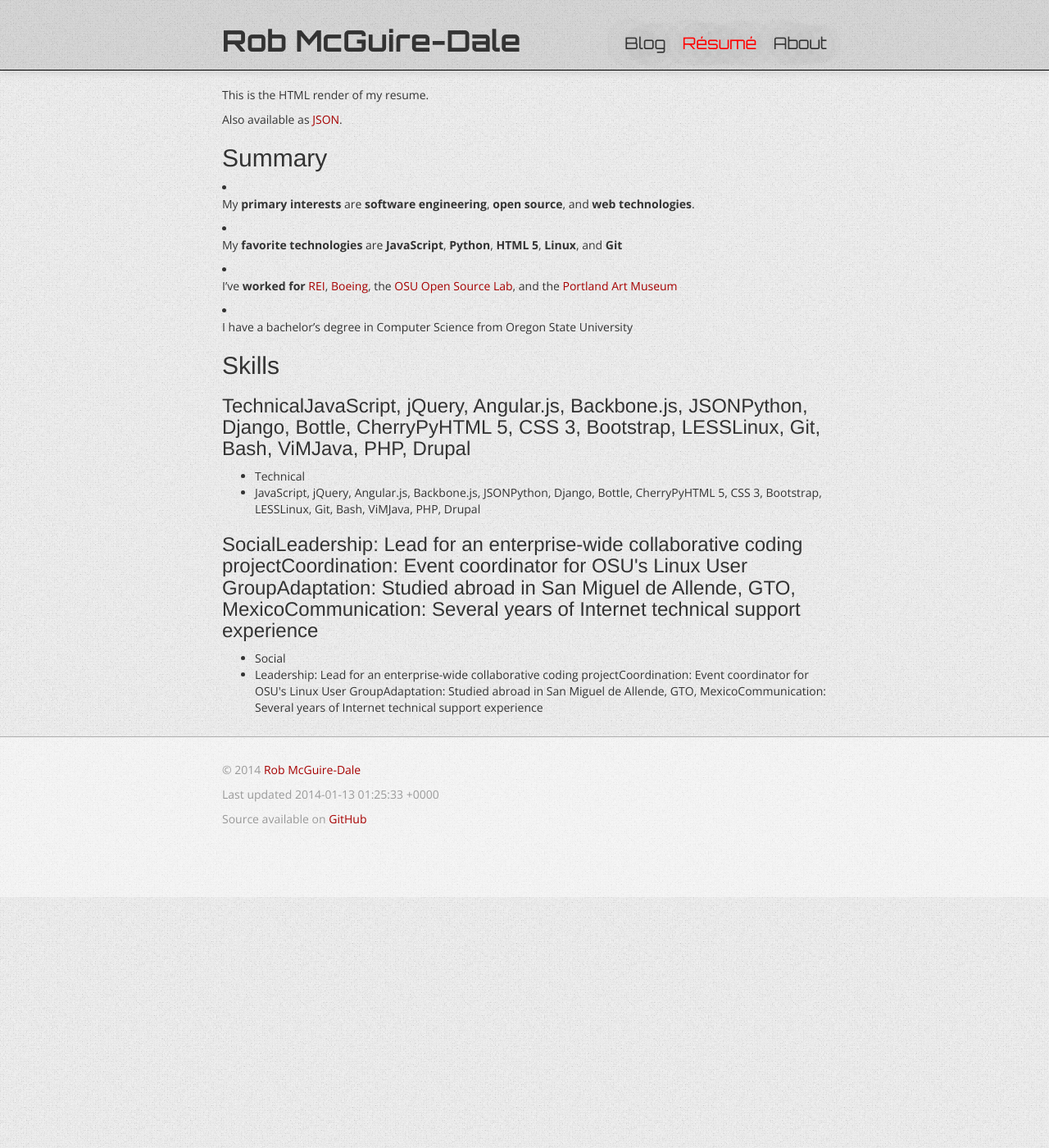
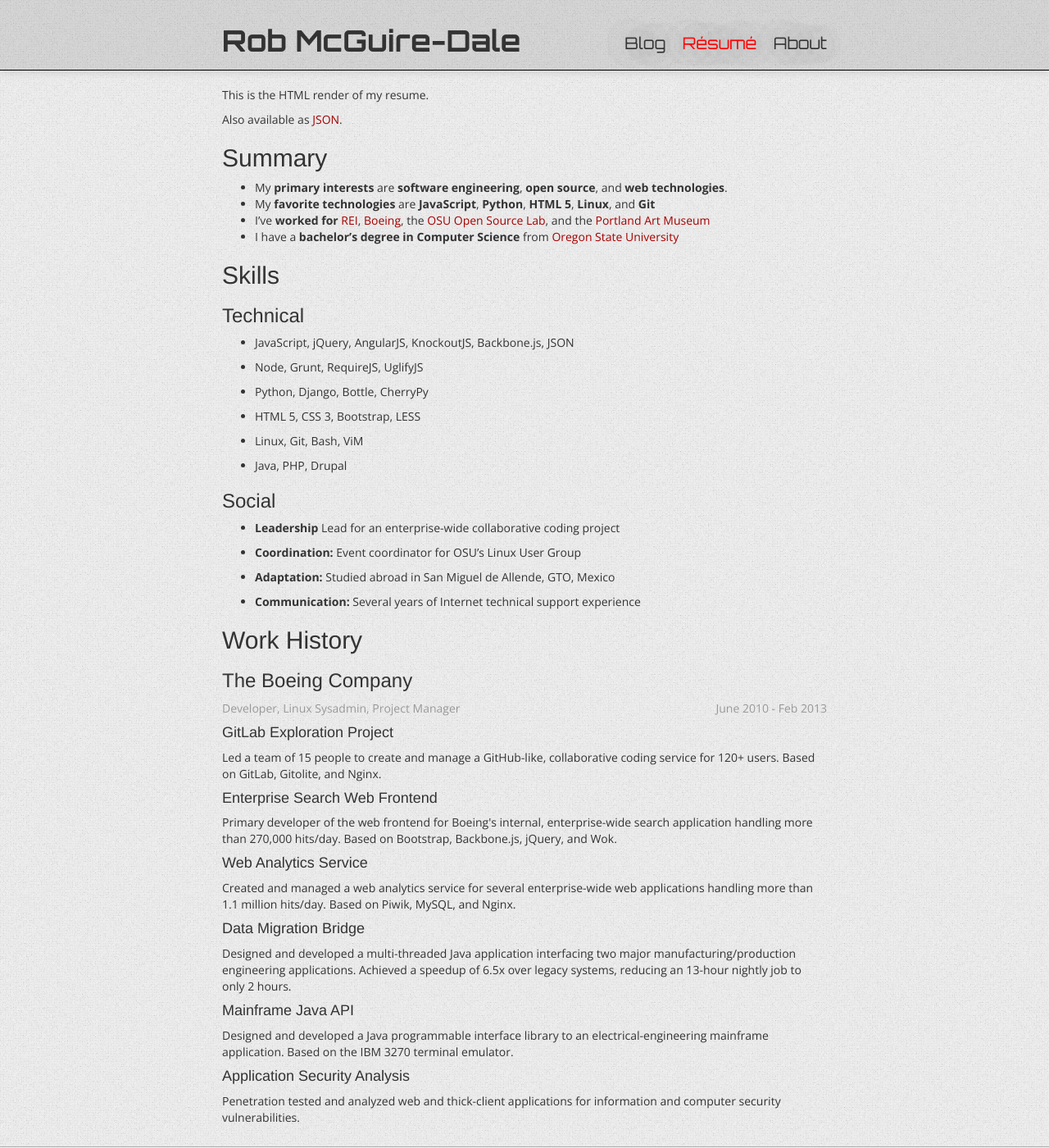
Before and after one commit to robatron/website, a Jekyll site: the page built from resume/index.html, in a window 1280 px wide and 1400 px high. Shown: the whole window at 82% size. Built offline with Jekyll 4.4.1, drawn with Linux system fonts in a browser that asks for light colours; Markdown is read by kramdown in place of the engine named in the settings.

Commit message:
Gettin' Liquid to work with YAML resume data structures

```diff
--- a/_data/resume.yml
+++ b/_data/resume.yml
@@ -1,78 +1,68 @@
 # Resume Data for Rob McGuire-Dale
 
-summary:
+summary: |
     - My **primary interests** are **software engineering**, **open source**, and **web technologies**.
     - My **favorite technologies** are **JavaScript**, **Python**, **HTML 5**, **Linux**, and **Git**
     - I've **worked for** [REI](//rei.com), [Boeing](//boeing.com), the [OSU Open Source Lab](//osuosl.org), and the [Portland Art Museum](//portlandartmuseum.org)
-    - I have a bachelor's degree in Computer Science from Oregon State University
+    - I have a **bachelor's degree in Computer Science** from [Oregon State University](//osu.gov/)
 
 
 skills:
     Technical:
-        - JavaScript, jQuery, Angular.js, Backbone.js, JSON
+        - JavaScript, jQuery, AngularJS, KnockoutJS, Backbone.js, JSON
+        - Node, Grunt, RequireJS, UglifyJS
         - Python, Django, Bottle, CherryPy
         - HTML 5, CSS 3, Bootstrap, LESS
         - Linux, Git, Bash, ViM
         - Java, PHP, Drupal
 
     Social:
-        - "Leadership: Lead for an enterprise-wide collaborative coding project"
-        - "Coordination: Event coordinator for OSU's Linux User Group"
-        - "Adaptation: Studied abroad in San Miguel de Allende, GTO, Mexico"
-        - "Communication: Several years of Internet technical support experience"
+        - "**Leadership** Lead for an enterprise-wide collaborative coding project"
+        - "**Coordination:** Event coordinator for OSU's Linux User Group"
+        - "**Adaptation:** Studied abroad in San Miguel de Allende, GTO, Mexico"
+        - "**Communication:** Several years of Internet technical support experience"
 
 
-work_experience:
+work_history:
 
-    boeing:
-        name: The Boeing Company
+    "The Boeing Company":
+
         role: Developer, Linux Sysadmin, Project Manager
+
         date:
             from:   June 2010
             to:     Feb 2013
 
         projects:
-            gitlab:
-                name: GitLab Exploration Project
-                description:
-                    Led a team of 15 people to create and manage a GitHub-like,
-                    collaborative coding service for 120+ users. Based on
-                    GitLab, Gitolite, and Nginx.
+            "GitLab Exploration Project": >
+                Led a team of 15 people to create and manage a GitHub-like,
+                collaborative coding service for 120+ users. Based on
+                GitLab, Gitolite, and Nginx.
 
 
-            search_ui:
-                name: Enterprise Search Web Frontend
-                description:
-                    Primary developer of the web frontend for Boeing's
-                    internal, enterprise-wide search application handling more
-                    than 270,000 hits/day. Based on Bootstrap, Backbone.js,
-                    jQuery, and Wok.
+            "Enterprise Search Web Frontend": >
+                Primary developer of the web frontend for Boeing's
+                internal, enterprise-wide search application handling more
+                than 270,000 hits/day. Based on Bootstrap, Backbone.js,
+                jQuery, and Wok.
 
-            analytics:
-                name: Web Analytics Service
-                description:
-                    Created and managed a web analytics service for several
-                    enterprise-wide web applications handling more than 1.1
-                    million hits/day. Based on Piwik, MySQL, and Nginx.
+            "Web Analytics Service": >
+                Created and managed a web analytics service for several
+                enterprise-wide web applications handling more than 1.1
+                million hits/day. Based on Piwik, MySQL, and Nginx.
 
-            db_migrate:
-                name: Data Migration Bridge
-                description:
-                    Designed and developed a multi-threaded Java application
-                    interfacing two major manufacturing/production engineering
-                    applications. Achieved a speedup of 6.5x over legacy
-                    systems, reducing an 13-hour nightly job to only 2 hours.
+            "Data Migration Bridge": >
+                Designed and developed a multi-threaded Java application
+                interfacing two major manufacturing/production engineering
+                applications. Achieved a speedup of 6.5x over legacy
+                systems, reducing an 13-hour nightly job to only 2 hours.
 
-            mainframe_api:
-                name: Mainframe Java API
-                description:
-                    Designed and developed a Java programmable interface
-                    library to an electrical-engineering mainframe application.
-                    Based on the IBM 3270 terminal emulator.
+            "Mainframe Java API": >
+                Designed and developed a Java programmable interface
+                library to an electrical-engineering mainframe application.
+                Based on the IBM 3270 terminal emulator.
 
-            app_sec:
-                name: Application Security Analysis
-                description:
-                    Penetration tested and analyzed web and thick-client
-                    applications for information and computer security
-                    vulnerabilities.
+            "Application Security Analysis": >
+                Penetration tested and analyzed web and thick-client
+                applications for information and computer security
+                vulnerabilities.
--- a/resume/index.html
+++ b/resume/index.html
@@ -13,19 +13,45 @@
     </p>
 
     <h2>Summary</h2>
-    {% for summary_li in site.data.resume.summary %}
-        <li>{{ summary_li | markdownify }}</li>
-    {% endfor %}
-
+    {{ site.data.resume.summary | markdownify }}
 
     <h2>Skills</h2>
-    {% for skill_category in site.data.resume.skills %}
-        <h3>{{ skill_category }}</h3>
+    {% for skillset in site.data.resume.skills %}
+        <h3>{{ skillset[0] }}</h3>
         <ul>
-            {% for skill in skill_category %}
-                <li>{{ skill }}</li>
+            {% for skill in skillset[1] %}
+                <li>{{ skill | markdownify }}</li>
             {% endfor %}
         </ul>
     {% endfor %}
 
+    <h2>Work History</h2>
+    {% for employer in site.data.resume.work_history %}
+
+        {% assign employer_name = employer[0] %}
+        {% assign employer_info = employer[1] %}
+
+        <h3>{{ employer_name }}</h3>
+
+        <span class="text-muted">
+            {{ employer_info.role }}
+        </span>
+        <span class="text-muted pull-right">
+            {{ employer_info.date.from }} -
+            {{ employer_info.date.to }}
+        </span>
+
+        <div class="projects">
+            {% for project in employer_info.projects %}
+
+                {% assign project_name = project[0] %}
+                {% assign project_desc = project[1] %}
+
+                <h4>{{ project_name }}</h4>
+                <p>{{ project_desc }}</p>
+
+            {% endfor %}
+        </div>
+    {% endfor %}
+
 </div>
```
Also changed, not shown: 1 other file.
